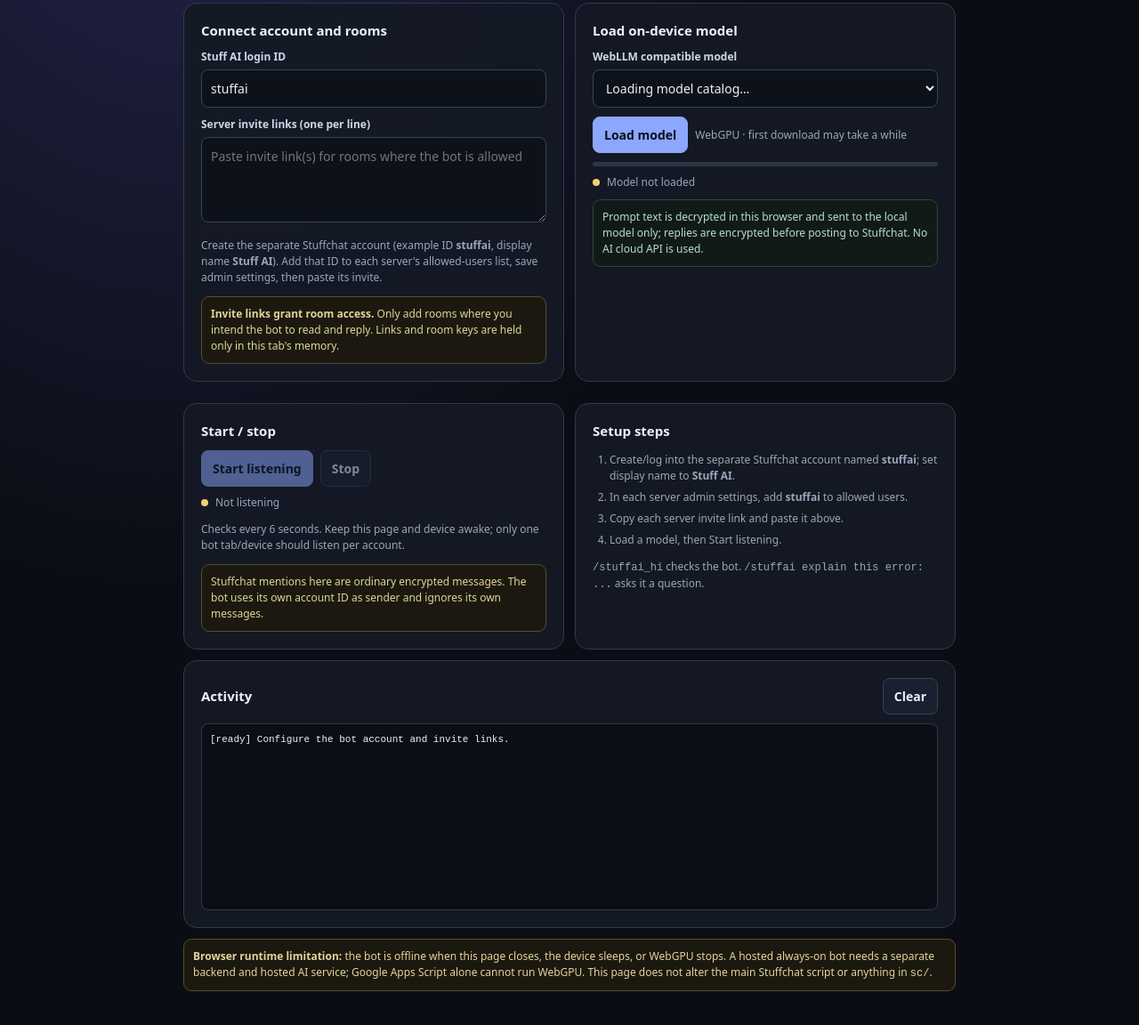
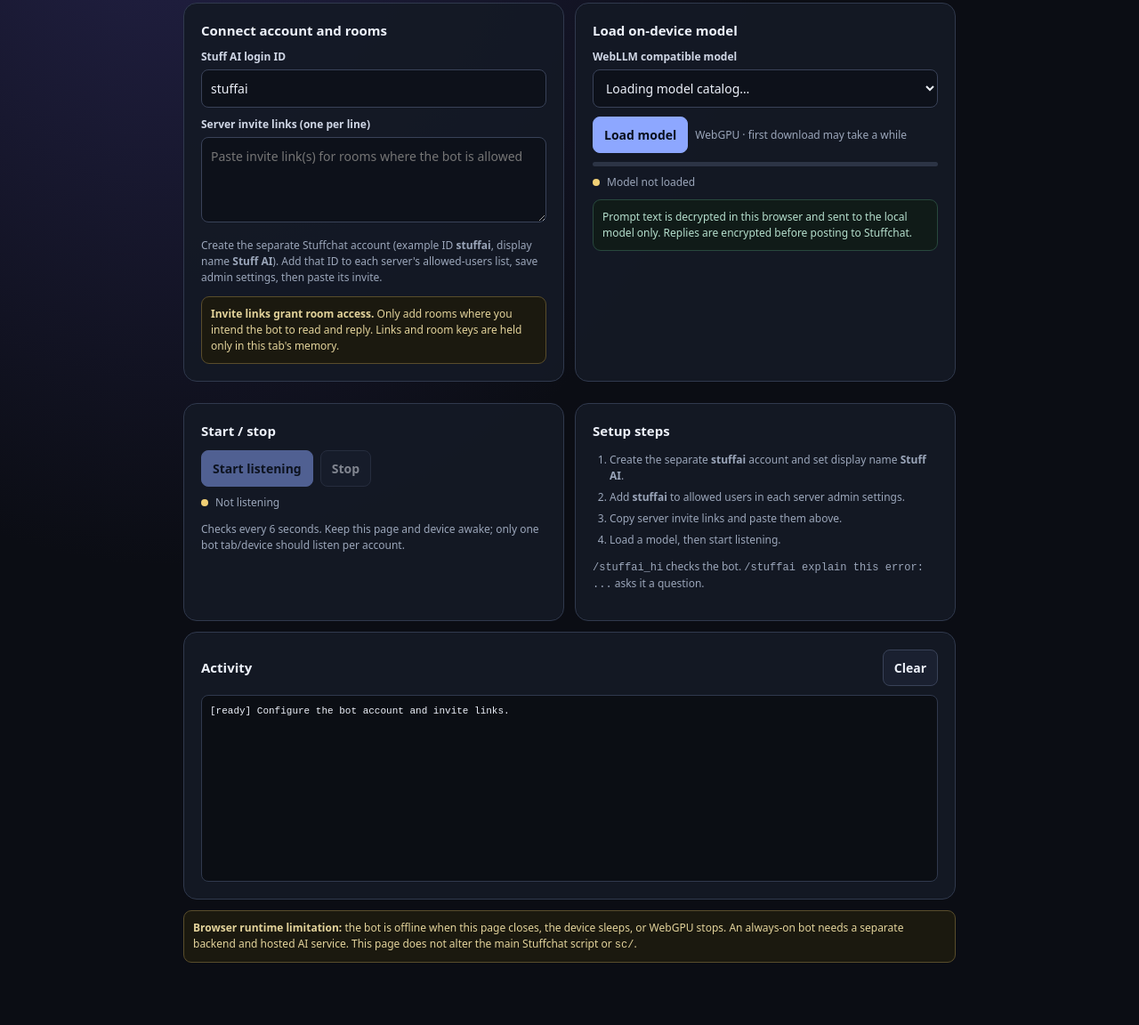
Before and after one commit to stuffneststuff/stuffnest, a plain HTML site: page ai/stuffchat-bot.html in a window 1280 px wide. Shown: the part 240-1392 px from the top of the page at 89% size. Drawn offline with Linux system fonts and the light colour scheme.

Commit message:
Add the standalone Stuff AI bot setup page

```diff
--- a/ai/stuffchat-bot.html
+++ b/ai/stuffchat-bot.html
@@ -3,9 +3,9 @@
 </style></head><body><main class="wrap"><header class="top"><div class="brand"><div class="logo">✦</div><div><h1>Stuff AI · Stuffchat bot</h1><p>Separate bot account · local browser AI</p></div></div><a href="../stuffchat.html" target="_blank" rel="noopener">Open Stuffchat ↗</a></header>
 <section class="hero"><h2>A coding helper for your servers.</h2><p>While this page stays open, Stuff AI watches invited rooms and replies to <code>/stuffai_hi</code> and <code>/stuffai your question</code>.</p></section>
 <div class="grid"><section class="card"><h3>Connect account and rooms</h3><label class="field" for="botUser">Stuff AI login ID</label><input id="botUser" value="stuffai" autocomplete="off"><label class="field" for="invites">Server invite links (one per line)</label><textarea id="invites" placeholder="Paste invite link(s) for rooms where the bot is allowed"></textarea><p class="small">Create the separate Stuffchat account (example ID <b>stuffai</b>, display name <b>Stuff AI</b>). Add that ID to each server's allowed-users list, save admin settings, then paste its invite.</p><div class="note"><b>Invite links grant room access.</b> Only add rooms where you intend the bot to read and reply. Links and room keys are held only in this tab's memory.</div></section>
-<section class="card"><h3>Load on-device model</h3><label class="field" for="model">WebLLM compatible model</label><select id="model"><option>Loading model catalog…</option></select><div class="row"><button id="loadModel" class="primary">Load model</button><span class="small">WebGPU · first download may take a while</span></div><div class="bar"><i id="progress"></i></div><div class="status"><i id="modelDot" class="dot"></i><span id="modelStatus">Model not loaded</span></div><div class="note safe">Prompt text is decrypted in this browser and sent to the local model only; replies are encrypted before posting to Stuffchat. No AI cloud API is used.</div></section>
-<section class="card"><h3>Start / stop</h3><div class="row"><button id="start" class="primary" disabled>Start listening</button><button id="stop" disabled>Stop</button></div><div class="status"><i id="botDot" class="dot"></i><span id="botStatus">Not listening</span></div><p class="small">Checks every 6 seconds. Keep this page and device awake; only one bot tab/device should listen per account.</p><div class="note">Stuffchat mentions here are ordinary encrypted messages. The bot uses its own account ID as sender and ignores its own messages.</div></section>
-<section class="card"><h3>Setup steps</h3><ol class="steps"><li>Create/log into the separate Stuffchat account named <b>stuffai</b>; set display name to <b>Stuff AI</b>.</li><li>In each server admin settings, add <b>stuffai</b> to allowed users.</li><li>Copy each server invite link and paste it above.</li><li>Load a model, then Start listening.</li></ol><p class="small"><code>/stuffai_hi</code> checks the bot. <code>/stuffai explain this error: ...</code> asks it a question.</p></section></div>
-<section class="card"><div class="row" style="justify-content:space-between;margin:0"><h3 style="margin:0">Activity</h3><button id="clear">Clear</button></div><div id="log" class="log" style="margin-top:10px" aria-live="polite">[ready] Configure the bot account and invite links.</div></section>
-<div class="note"><b>Browser runtime limitation:</b> the bot is offline when this page closes, the device sleeps, or WebGPU stops. A hosted always-on bot needs a separate backend and hosted AI service; Google Apps Script alone cannot run WebGPU. This page does not alter the main Stuffchat script or anything in <code>sc/</code>.</div>
+<section class="card"><h3>Load on-device model</h3><label class="field" for="model">WebLLM compatible model</label><select id="model"><option>Loading model catalog…</option></select><div class="row"><button id="loadModel" class="primary">Load model</button><span class="small">WebGPU · first download may take a while</span></div><div class="bar"><i id="progress"></i></div><div class="status"><i id="modelDot" class="dot"></i><span id="modelStatus">Model not loaded</span></div><div class="note safe">Prompt text is decrypted in this browser and sent to the local model only. Replies are encrypted before posting to Stuffchat.</div></section>
+<section class="card"><h3>Start / stop</h3><div class="row"><button id="start" class="primary" disabled>Start listening</button><button id="stop" disabled>Stop</button></div><div class="status"><i id="botDot" class="dot"></i><span id="botStatus">Not listening</span></div><p class="small">Checks every 6 seconds. Keep this page and device awake; only one bot tab/device should listen per account.</p></section>
+<section class="card"><h3>Setup steps</h3><ol class="steps"><li>Create the separate <b>stuffai</b> account and set display name <b>Stuff AI</b>.</li><li>Add <b>stuffai</b> to allowed users in each server admin settings.</li><li>Copy server invite links and paste them above.</li><li>Load a model, then start listening.</li></ol><p class="small"><code>/stuffai_hi</code> checks the bot. <code>/stuffai explain this error: ...</code> asks it a question.</p></section></div>
+<section class="card"><div class="row" style="justify-content:space-between;margin:0"><h3 style="margin:0">Activity</h3><button id="clear">Clear</button></div><div id="log" class="log" style="margin-top:10px">[ready] Configure the bot account and invite links.</div></section>
+<div class="note"><b>Browser runtime limitation:</b> the bot is offline when this page closes, the device sleeps, or WebGPU stops. An always-on bot needs a separate backend and hosted AI service. This page does not alter the main Stuffchat script or <code>sc/</code>.</div>
 </main><script type="module" src="./stuffchat-bot.js"></script></body></html>
```
Also changed, not shown: 1 other file.
